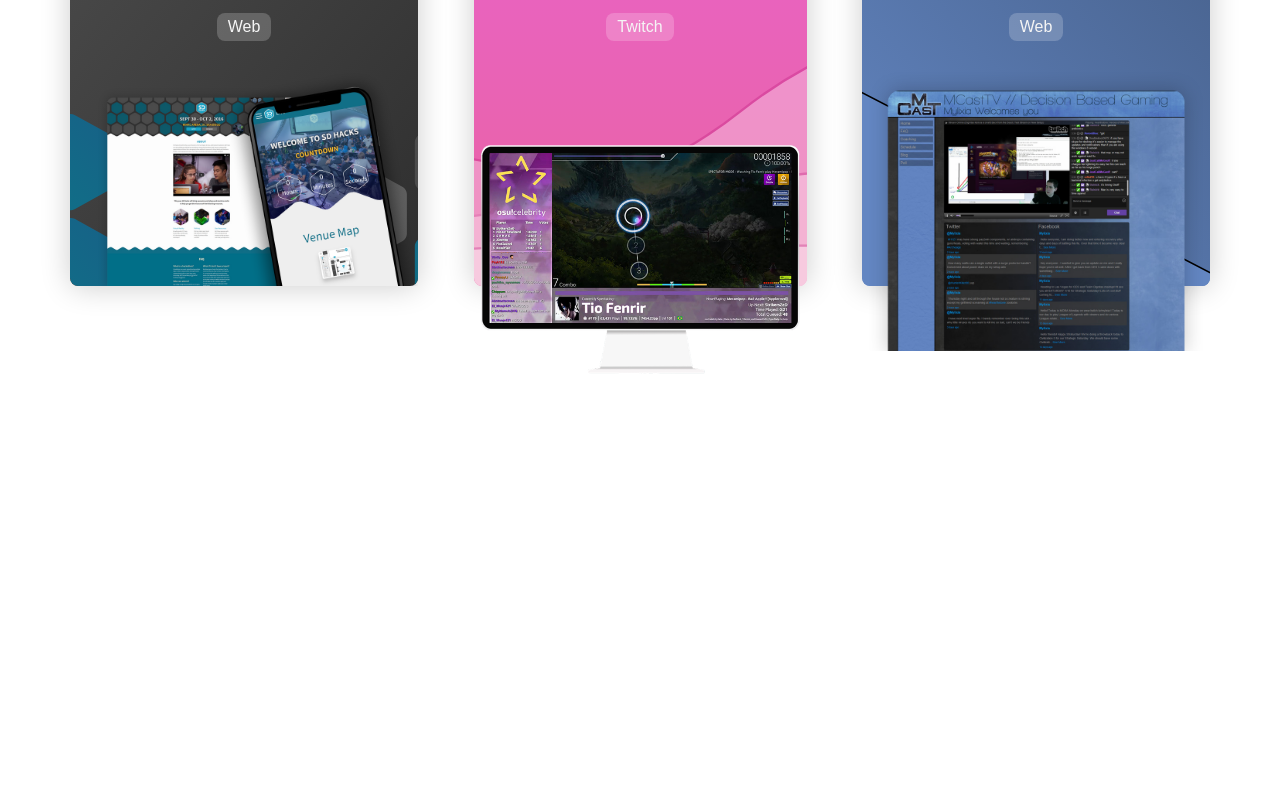
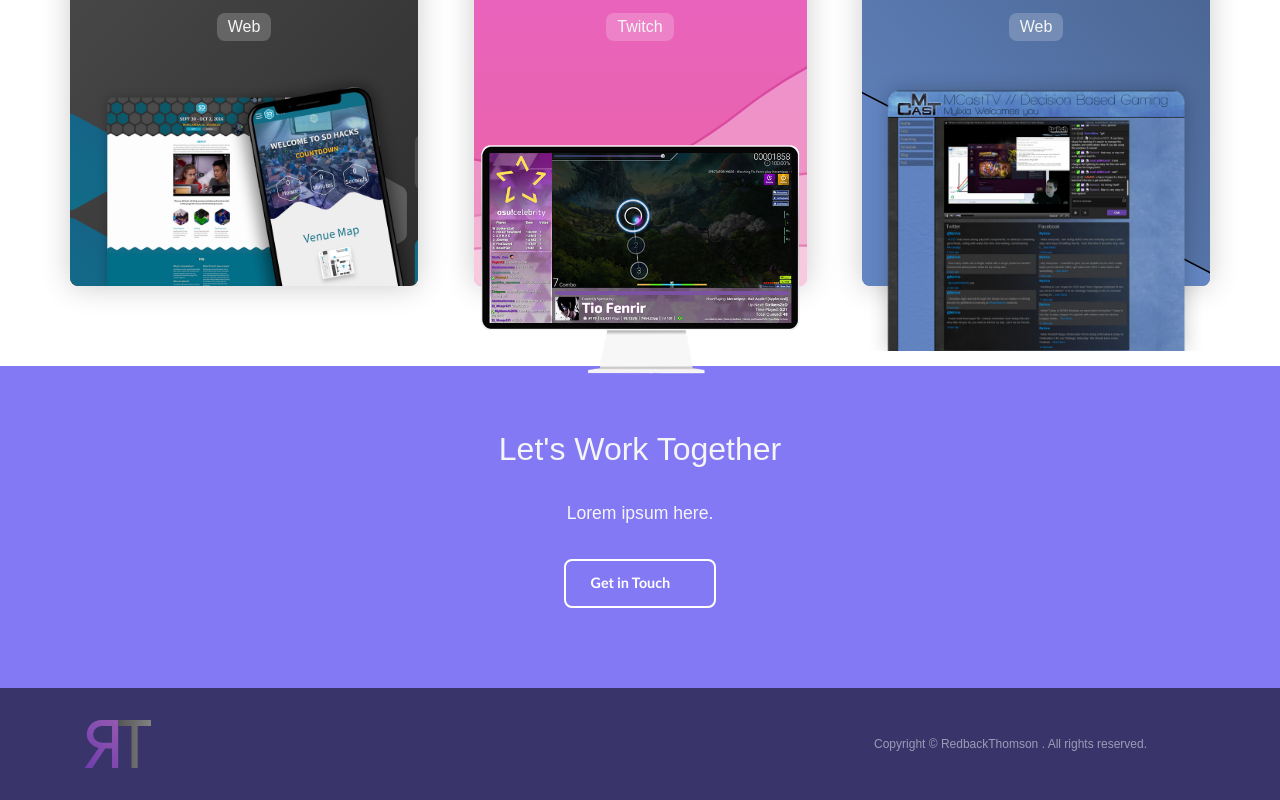
Before and after one commit to RedbackThomson/Redback2019, a React app: page / in a window 1280 px wide. Shown: the part 1898-2698 px from the top of the page. Before the commit the page ends 2272 px from the top, so only its background shows below. Built offline with nearby package versions, Linux system fonts and the light colour scheme; the HTML template or start-up script is replaced by a standard one; a web font is replaced by a local one.

Commit message:
Added Contact and Footer

```diff
--- a/src/assets/scss/components/_all.scss
+++ b/src/assets/scss/components/_all.scss
@@ -1,4 +1,6 @@
+@import 'contact';
 @import 'cta';
+@import 'footer';
 @import 'hero';
 @import 'navbar';
 @import 'project';
--- /dev/null
+++ b/src/assets/scss/components/_contact.scss
@@ -0,0 +1,19 @@
+.contact {
+  padding: 4rem 0;
+  background-color: $navigation-primary;
+  color: $light-font-colour;
+  text-align: center;
+
+  @include media-breakpoint-down(sm) {
+    padding: 3rem 0;
+  }
+
+  &__title {
+    margin-bottom: 2rem;
+  }
+
+  &__body {
+    font-size: 1.1rem;
+    margin-bottom: 2rem;
+  }
+}
--- a/src/assets/scss/components/_cta.scss
+++ b/src/assets/scss/components/_cta.scss
@@ -43,6 +43,23 @@
     }
   }
 
+  &--white {
+    border-color: $white;
+
+    &:hover {
+      background: $white;
+      color: $navigation-primary !important;
+
+      &:after {
+        color: $navigation-primary !important;
+      }
+    }
+
+    &:after {
+      color: $white;
+    }
+  }
+
   &--small {
     padding: 0.5rem 1.3rem;
     font-size: 0.7rem;
--- /dev/null
+++ b/src/assets/scss/components/_footer.scss
@@ -0,0 +1,39 @@
+.footer {
+  background-color: $footer-dark-colour;
+  padding: 2rem 0;
+  height: 7rem;
+
+  &__logo {
+    display: flex;
+    flex-direction: row;
+    align-items: center;
+
+    img {
+      height: 3rem;
+    }
+  }
+
+  &__social {
+    display: flex;
+    flex-direction: row;
+    align-items: center;
+    justify-content: flex-end;
+    $text-colour: transparentize($color: $white, $amount: 0.5);
+    text-align: center;
+    color: $text-colour;
+    font-size: 0.75rem;
+
+    a {
+      color: $text-colour;
+    }
+
+    @include media-breakpoint-up(md) {
+      text-align: right;
+    }
+  }
+
+  &__link {
+    font-size: 2.5rem;
+    margin-left: 1rem;
+  }
+}
--- a/src/assets/scss/components/_hero.scss
+++ b/src/assets/scss/components/_hero.scss
@@ -27,6 +27,7 @@
     font-size: 3.5rem;
     filter: $global-drop-shadow;
     pointer-events: none;
+    margin-bottom: 1rem;
 
     @include media-breakpoint-down(sm) {
       font-size: 2.5rem;
--- a/src/assets/scss/components/_navbar.scss
+++ b/src/assets/scss/components/_navbar.scss
@@ -7,6 +7,11 @@
   z-index: 1;
   opacity: 1;
   transition: opacity 0.15s;
+  display: none;
+
+  @include media-breakpoint-up(lg) {
+    display: block;
+  }
 
   &--hidden {
     opacity: 0;
--- a/src/assets/scss/components/_project.scss
+++ b/src/assets/scss/components/_project.scss
@@ -155,6 +155,8 @@
     height: 100%;
     border-radius: $global-border-radius;
     overflow: hidden;
+    top: 0;
+    left: 0;
 
     @include media-breakpoint-down(sm) {
       top: 0;
--- a/src/assets/scss/variables.scss
+++ b/src/assets/scss/variables.scss
@@ -10,6 +10,8 @@
 $navigation-inactive: rgb(187, 187, 187);
 $navigation-plain: #555;
 
+$footer-dark-colour: #39356b;
+
 $project-font-colour: $light-font-colour;
 $project-inverse-font-colour: $dark-font-colour;
 
--- a/src/components/App.tsx
+++ b/src/components/App.tsx
@@ -4,6 +4,8 @@
 import Projects from "./Projects";
 import ProjectSelector from "./ProjectSelector";
 import AllProjects from "./projects/AllProjects";
+import Contact from "./Contact";
+import Footer from "./Footer";
 
 export default class App extends React.Component<any, any> {
     constructor(props) {
@@ -22,6 +24,8 @@
                 <Navbar />
                 <Hero />
                 <Projects projects={projects} />
+                <Contact />
+                <Footer />
             </div>
         );
     }
--- /dev/null
+++ b/src/components/Contact.tsx
@@ -0,0 +1,33 @@
+import * as React from "react";
+import {Link} from 'react-scroll';
+
+export interface ContactProps {
+}
+
+export default class Contact extends React.Component<ContactProps, undefined> {
+    render() {
+        return (
+            <section id="contact" className="contact">
+              <div className="container">
+                <div className="row">
+                  <div className="col">
+                    <h2 className="contact__title">Let's Work Together</h2>
+                  </div>
+                </div>
+
+                <div className="row">
+                  <div className="col">
+                    <p className="contact__body">Lorem ipsum here.</p>
+                  </div>
+                </div>
+
+                <div className="row">
+                  <div className="col">
+                    <p className="contact__cta btn cta cta--white">Get in Touch</p>
+                  </div>
+                </div>
+              </div>
+            </section>
+        );
+    }
+}
--- /dev/null
+++ b/src/components/Footer.tsx
@@ -0,0 +1,44 @@
+import * as React from "react";
+
+const logo = require("./../assets/img/logo.svg");
+
+export default class Footer extends React.Component<undefined, undefined> {
+    renderSocial(type: string, link: string, icon: string) {
+        return (
+            <a href={link} title={type} className="footer__link">
+                <i className={icon}></i>
+            </a>
+        );
+    }
+
+    currentYear() {
+        return ((new Date()).getFullYear);
+    }
+
+    render() {
+        return (
+            <section id="footer" className="footer">
+              <div className="container">
+                <div className="row">
+                  <div className="col footer__logo">
+                    <img src={logo} />
+                  </div>
+
+                  <div className="col footer__social">
+                    Copyright &copy; RedbackThomson {this.currentYear()}. All rights reserved.
+                    {this.renderSocial("Github",
+                        "https://github.com/RedbackThomson",
+                        "fab fa-github-square")}
+                    {this.renderSocial("Email",
+                        "mailto:redbackthomson@gmail.com",
+                        "fas fa-envelope-square")}
+                    {this.renderSocial("Twitter",
+                        "https://twitter.com/RedbackThomson",
+                        "fab fa-twitter-square")}
+                  </div>
+                </div>
+              </div>
+            </section>
+        );
+    }
+}
```
